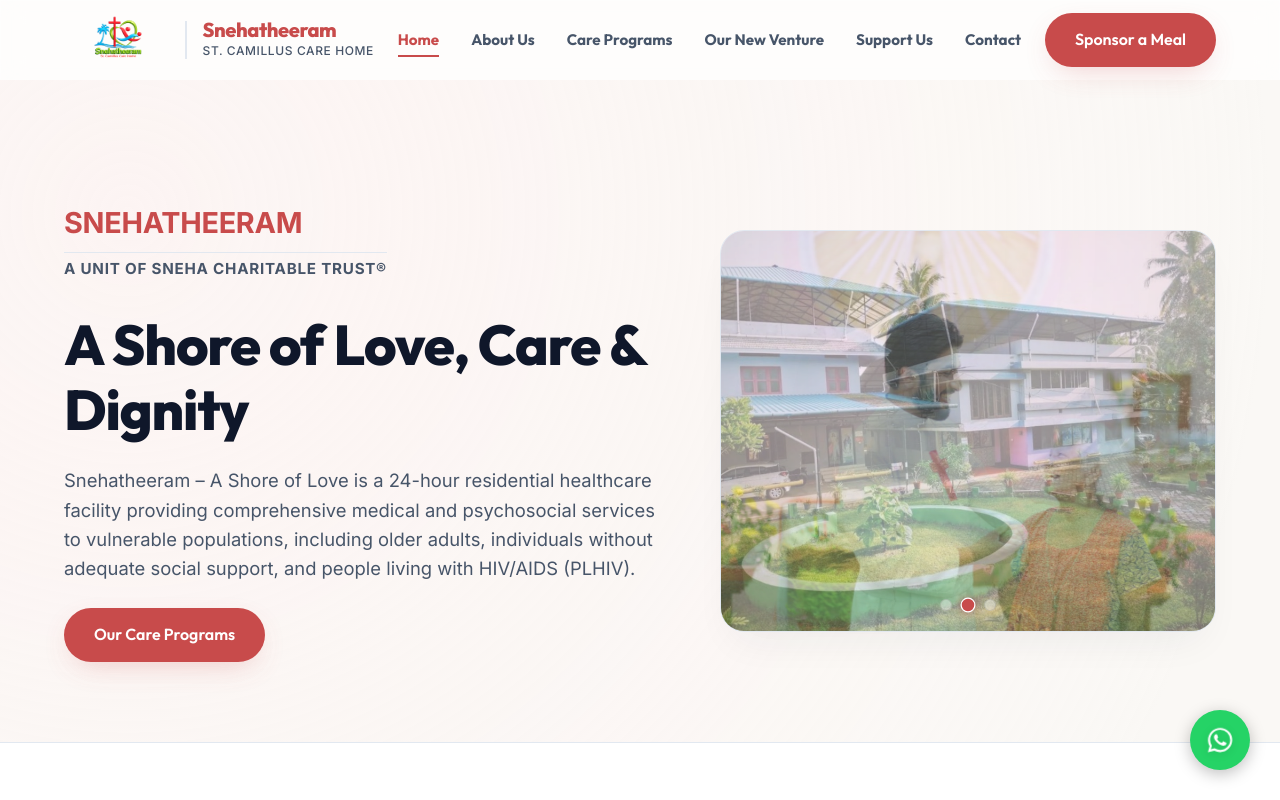
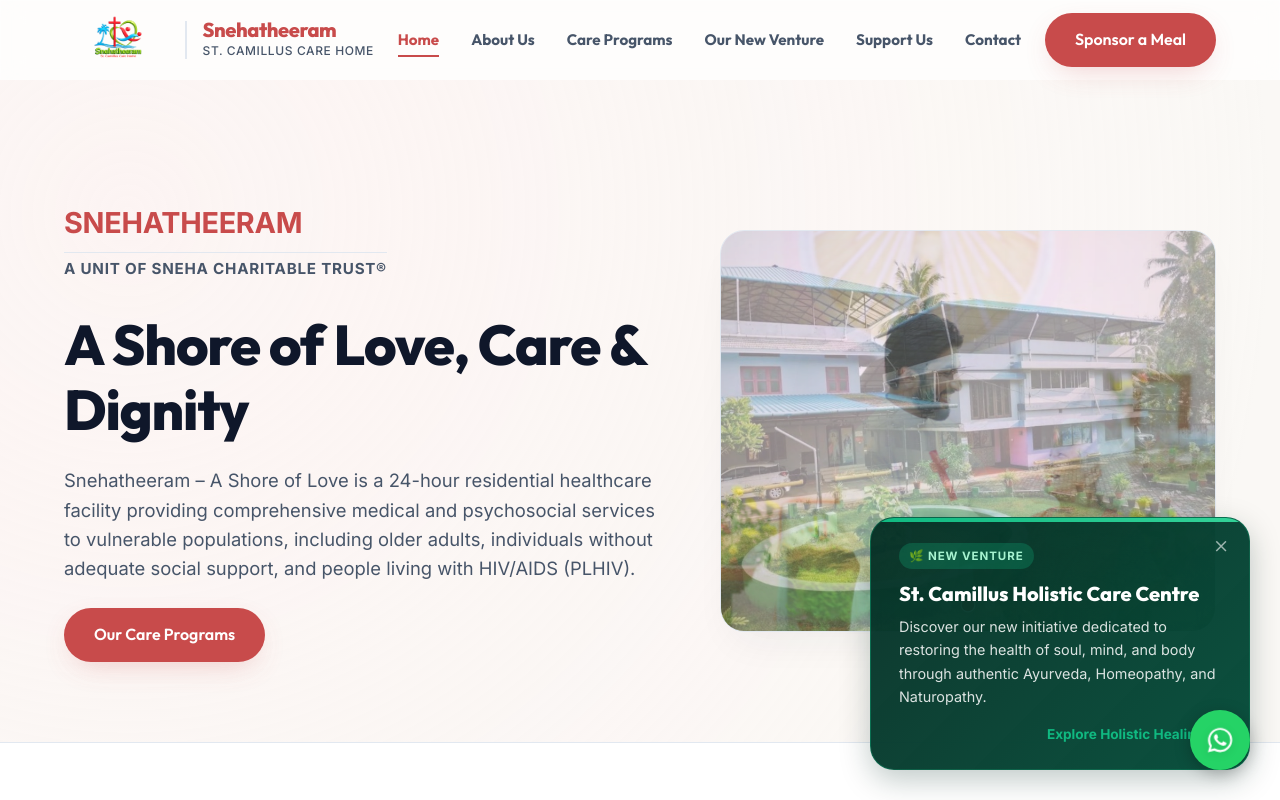
Before and after one commit to alangeorge2405/snehatheeram, a Next.js app: page / in a window 1280 px wide. Built offline with nearby package versions, Linux system fonts and the light colour scheme.

Commit message:
Create and integrate closable NewVenturePopup on the homepage that links to /new-venture

```diff
--- a/src/app/page.tsx
+++ b/src/app/page.tsx
@@ -2,6 +2,7 @@
 import Link from "next/link";
 import styles from "./page.module.css";
 import HeroBanner from "@/components/HeroBanner";
+import NewVenturePopup from "@/components/NewVenturePopup";
 
 export default function Home() {
   return (
@@ -217,6 +218,8 @@
           </div>
         </div>
       </section>
+
+      <NewVenturePopup />
     </div>
   );
 }
--- /dev/null
+++ b/src/components/NewVenturePopup.tsx
@@ -0,0 +1,66 @@
+'use client';
+
+import { useState, useEffect } from 'react';
+import { useRouter } from 'next/navigation';
+import styles from './newVenturePopup.module.css';
+
+export default function NewVenturePopup() {
+  const [isVisible, setIsVisible] = useState(false);
+  const router = useRouter();
+
+  useEffect(() => {
+    // Check if the user has already dismissed the popup
+    const isDismissed = localStorage.getItem('dismissedNewVenturePopup');
+    if (!isDismissed) {
+      // Delay showing the popup slightly for a premium feel (e.g. 1.5s after load)
+      const timer = setTimeout(() => {
+        setIsVisible(true);
+      }, 1500);
+      return () => clearTimeout(timer);
+    }
+  }, []);
+
+  const handleClose = (e: React.MouseEvent) => {
+    e.stopPropagation(); // Prevent redirect on close button click
+    setIsVisible(false);
+    localStorage.setItem('dismissedNewVenturePopup', 'true');
+  };
+
+  const handleCardClick = () => {
+    router.push('/new-venture');
+  };
+
+  if (!isVisible) return null;
+
+  return (
+    <div className={styles.popupOverlay}>
+      <div className={styles.popupCard} onClick={handleCardClick}>
+        {/* Close Button */}
+        <button
+          className={styles.closeBtn}
+          onClick={handleClose}
+          aria-label="Dismiss announcement"
+        >
+          &times;
+        </button>
+
+        {/* Card Content */}
+        <div className={styles.cardHeader}>
+          <span className={styles.badge}>🌿 New Venture</span>
+        </div>
+
+        <h3 className={styles.cardTitle}>St. Camillus Holistic Care Centre</h3>
+
+        <p className={styles.cardText}>
+          Discover our new initiative dedicated to restoring the health of soul, mind, and body through authentic Ayurveda, Homeopathy, and Naturopathy.
+        </p>
+
+        <div className={styles.cardFooter}>
+          <span className={styles.learnMoreLink}>
+            Explore Holistic Healing &rarr;
+          </span>
+        </div>
+      </div>
+    </div>
+  );
+}
--- /dev/null
+++ b/src/components/newVenturePopup.module.css
@@ -0,0 +1,126 @@
+.popupOverlay {
+  position: fixed;
+  bottom: 30px;
+  right: 30px;
+  z-index: 9999;
+  max-width: 380px;
+  width: calc(100% - 60px);
+  animation: slideIn 0.5s cubic-bezier(0.16, 1, 0.3, 1) forwards;
+  pointer-events: auto;
+}
+
+@keyframes slideIn {
+  from {
+    transform: translateY(100px) scale(0.9);
+    opacity: 0;
+  }
+  to {
+    transform: translateY(0) scale(1);
+    opacity: 1;
+  }
+}
+
+.popupCard {
+  background: linear-gradient(135deg, rgba(2, 44, 34, 0.95) 0%, rgba(6, 78, 59, 0.98) 100%);
+  backdrop-filter: blur(10px);
+  border: 1px solid rgba(16, 185, 129, 0.3);
+  border-radius: var(--border-radius-lg);
+  padding: 24px 28px;
+  box-shadow: 0 10px 30px rgba(2, 44, 34, 0.25);
+  cursor: pointer;
+  position: relative;
+  transition: all var(--transition-normal);
+  overflow: hidden;
+}
+
+.popupCard::before {
+  content: "";
+  position: absolute;
+  top: 0;
+  left: 0;
+  width: 100%;
+  height: 4px;
+  background: linear-gradient(to right, #10b981, #34d399);
+}
+
+.popupCard:hover {
+  transform: translateY(-5px);
+  box-shadow: 0 15px 40px rgba(2, 44, 34, 0.35);
+  border-color: rgba(16, 185, 129, 0.5);
+}
+
+.closeBtn {
+  position: absolute;
+  top: 15px;
+  right: 20px;
+  background: none;
+  border: none;
+  font-size: 24px;
+  font-weight: 300;
+  color: rgba(255, 255, 255, 0.6);
+  cursor: pointer;
+  transition: color var(--transition-fast);
+  line-height: 1;
+}
+
+.closeBtn:hover {
+  color: #fff;
+}
+
+.cardHeader {
+  margin-bottom: 12px;
+}
+
+.badge {
+  display: inline-block;
+  font-size: 0.72rem;
+  font-weight: 800;
+  text-transform: uppercase;
+  color: #a7f3d0;
+  letter-spacing: 0.08em;
+  background-color: rgba(16, 185, 129, 0.25);
+  padding: 4px 10px;
+  border-radius: var(--border-radius-full);
+}
+
+.cardTitle {
+  font-size: 1.25rem;
+  font-weight: 800;
+  color: #fff;
+  line-height: 1.3;
+  margin-bottom: 8px;
+}
+
+.cardText {
+  font-size: 0.9rem;
+  line-height: 1.6;
+  color: rgba(255, 255, 255, 0.85);
+  margin-bottom: 16px;
+}
+
+.cardFooter {
+  display: flex;
+  justify-content: flex-end;
+}
+
+.learnMoreLink {
+  font-size: 0.85rem;
+  font-weight: 700;
+  color: #10b981;
+  display: inline-flex;
+  align-items: center;
+  gap: 4px;
+  transition: color var(--transition-fast);
+}
+
+.popupCard:hover .learnMoreLink {
+  color: #34d399;
+}
+
+@media (max-width: 600px) {
+  .popupOverlay {
+    bottom: 20px;
+    right: 20px;
+    width: calc(100% - 40px);
+  }
+}
```
